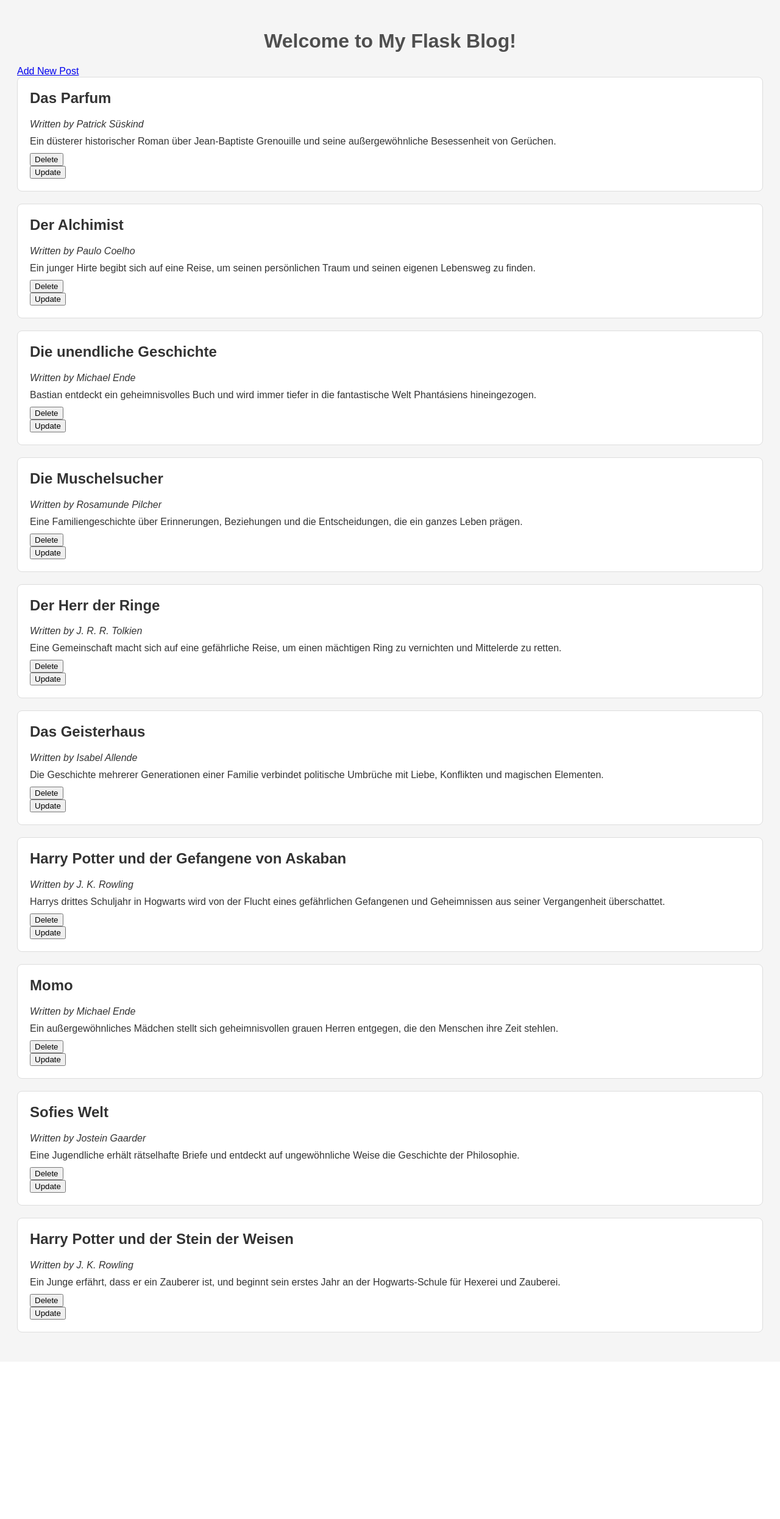
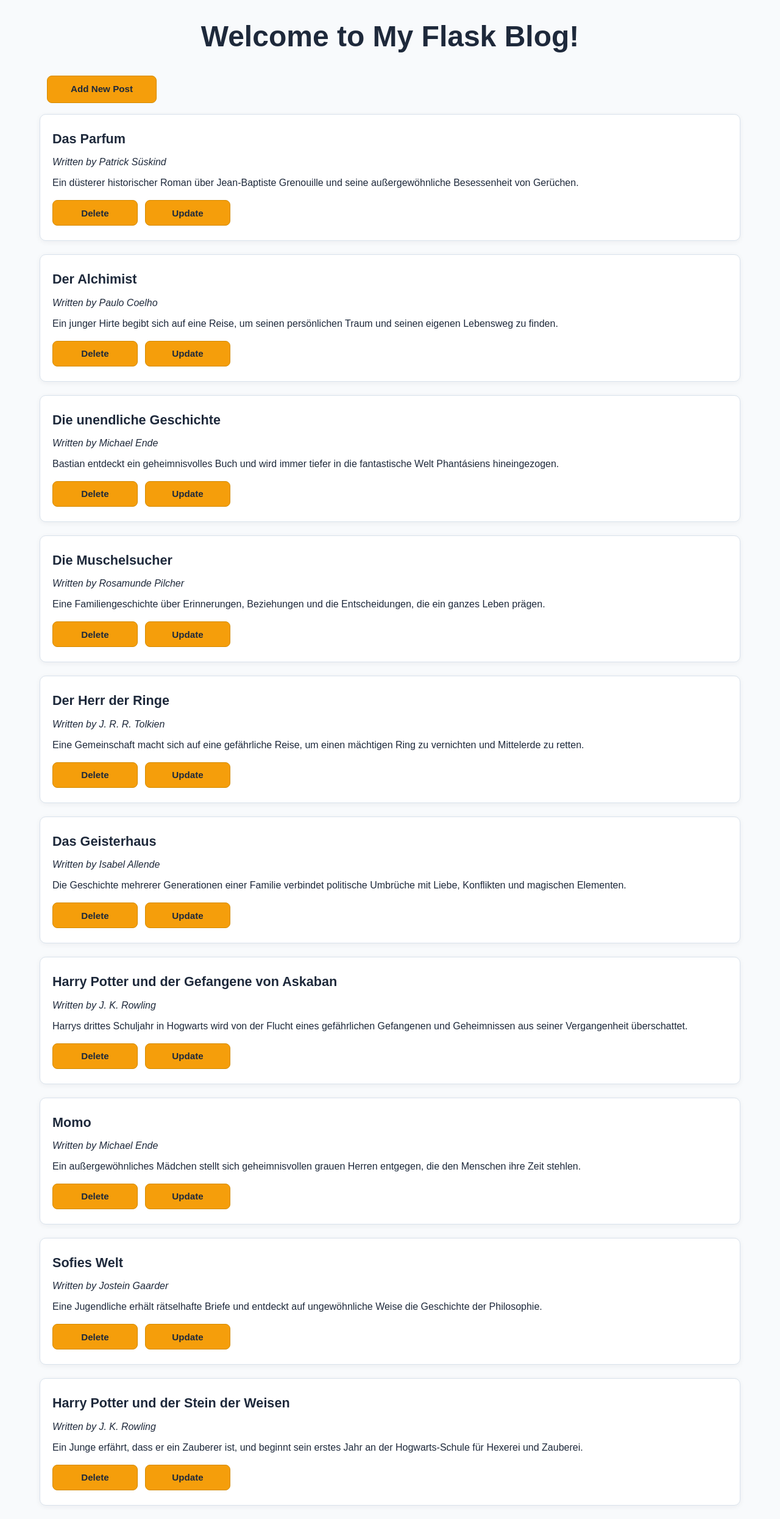
Before and after one commit to Vincent-Pieper/msit-masterblog, a Flask app: page / in a window 1280 px wide. Shown: the whole page at 61% size. Before the commit the page ends 2185 px from the top, so only its background shows below. Run offline with Flask 3, Linux system fonts and the light colour scheme.

Commit message:
Improve blog styling

```diff
--- a/static/style.css
+++ b/static/style.css
@@ -1,41 +1,149 @@
+:root {
+    --deep-navy: #1E293B;
+    --royal-blue: #2563EB;
+    --crisp-white: #FFFFFF;
+    --soft-off-white: #F8FAFC;
+    --amber-yellow: #F59E0B;
+    --soft-canary: #FEF08A;
+    --border-light: #D9E2EC;
+}
+
+* {
+    box-sizing: border-box;
+}
+
 body {
+    margin: 0;
+    background-color: var(--soft-off-white);
+    color: var(--deep-navy);
     font-family: Arial, sans-serif;
-    background-color: #F5F5F5;
-    padding: 20px;
-    color: #333;
+    line-height: 1.5;
 }
 
 h1 {
     text-align: center;
-    color: #4F4F4F;
+    color: var(--deep-navy);
+    margin: 24px 0 28px;
+    font-size: 3rem;
+    font-weight: 700;
+}
+
+.top-actions {
+    max-width: 1150px;
+    margin: 0 auto 18px;
+    padding: 0 12px;
 }
 
 .post {
-    background-color: #FFF;
-    border: 1px solid #DDD;
-    padding: 20px;
-    margin-bottom: 20px;
-    border-radius: 8px;
+    max-width: 1150px;
+    margin: 0 auto 22px;
+    padding: 24px 20px;
+    background-color: var(--crisp-white);
+    border: 1px solid var(--border-light);
+    border-radius: 10px;
+    box-shadow: 0 2px 8px rgba(30, 41, 59, 0.06);
 }
 
 .post h2 {
     margin-top: 0;
+    margin-bottom: 10px;
+    color: var(--deep-navy);
+    font-size: 1.35rem;
 }
 
 .post p {
-    margin: 10px 0;
+    margin: 0 0 10px;
+    color: var(--deep-navy);
 }
 
-.add-button {
-    display: inline-block;
-    padding: 10px 18px;
-    margin-bottom: 20px;
-    background-color: #333;
-    color: white;
-    text-decoration: none;
-    border-radius: 6px;
+.post em {
+    color: var(--deep-navy);
 }
 
-.add-button:hover {
-    background-color: #555;
+.action-row {
+    display: flex;
+    gap: 12px;
+    margin-top: 16px;
 }
+
+.action-form {
+    margin: 0;
+    width: 140px;
+}
+
+.btn {
+    display: inline-flex;
+    align-items: center;
+    justify-content: center;
+    min-height: 42px;
+    width: 100%;
+    padding: 10px 16px;
+    border-radius: 8px;
+    border: 1px solid #d48a00;
+    background-color: var(--amber-yellow);
+    color: var(--deep-navy);
+    text-decoration: none;
+    font-size: 0.95rem;
+    font-weight: 700;
+    cursor: pointer;
+    transition: all 0.2s ease;
+}
+
+.btn:hover {
+    background-color: var(--soft-canary);
+    border-color: #e0c400;
+    transform: translateY(-1px);
+}
+
+.btn:active {
+    transform: translateY(0);
+}
+
+.add-btn {
+    width: 180px;
+}
+
+.form-card {
+    max-width: 700px;
+    margin: 0 auto;
+    padding: 28px;
+    background-color: var(--crisp-white);
+    border: 1px solid var(--border-light);
+    border-radius: 10px;
+    box-shadow: 0 2px 8px rgba(30, 41, 59, 0.06);
+}
+
+.form-group {
+    margin-bottom: 22px;
+}
+
+.form-group label {
+    display: block;
+    margin-bottom: 7px;
+    color: var(--deep-navy);
+    font-weight: 700;
+}
+
+.form-control {
+    width: 100%;
+    padding: 11px 12px;
+    border: 1px solid var(--border-light);
+    border-radius: 7px;
+    background-color: var(--crisp-white);
+    color: var(--deep-navy);
+    font: inherit;
+}
+
+.form-control:focus {
+    outline: 2px solid var(--royal-blue);
+    border-color: var(--royal-blue);
+}
+
+textarea.form-control {
+    resize: vertical;
+    min-height: 150px;
+}
+
+.form-submit {
+    width: 160px;
+}
--- a/templates/index.html
+++ b/templates/index.html
@@ -8,18 +8,26 @@
 </head>
 <body>
     <h1>Welcome to My Flask Blog!</h1>
-    <a href="{{ url_for('add') }}">Add New Post</a>
+
+    <div class="top-actions">
+        <a class="btn btn-accent add-btn" href="{{ url_for('add') }}">Add New Post</a>
+    </div>
+
     {% for post in posts %}
     <div class="post">
         <h2>{{ post.title }}</h2>
         <p><em>Written by {{ post.author }}</em></p>
         <p>{{ post.content }}</p>
-        <form method="GET" action="{{ url_for('delete', post_id=post.id) }}">
-            <button type="submit">Delete</button>
-        </form>
-        <form method="GET" action="{{ url_for('update', post_id=post.id) }}">
-            <button type="submit">Update</button>
-        </form>
+
+        <div class="action-row">
+            <form class="action-form" method="GET" action="{{ url_for('delete', post_id=post.id) }}">
+                <button class="btn btn-accent" type="submit">Delete</button>
+            </form>
+
+            <form class="action-form" method="GET" action="{{ url_for('update', post_id=post.id) }}">
+                <button class="btn btn-accent" type="submit">Update</button>
+            </form>
+        </div>
     </div>
     {% endfor %}
 </body>
```
Also changed, not shown: templates/add.html (+17 -9 lines), templates/update.html (+15 -6 lines).
